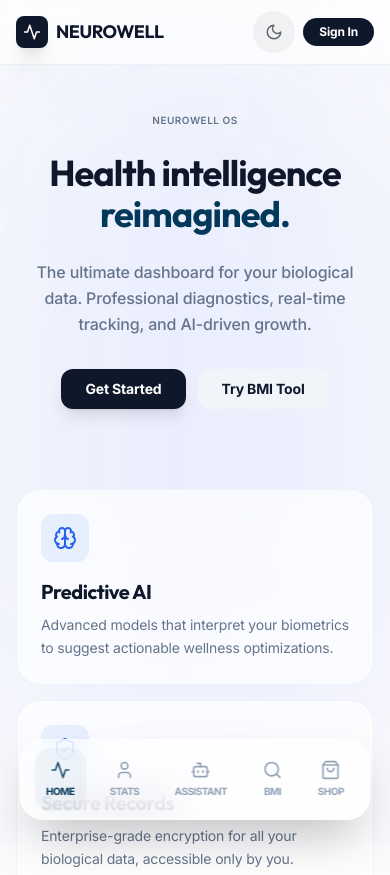
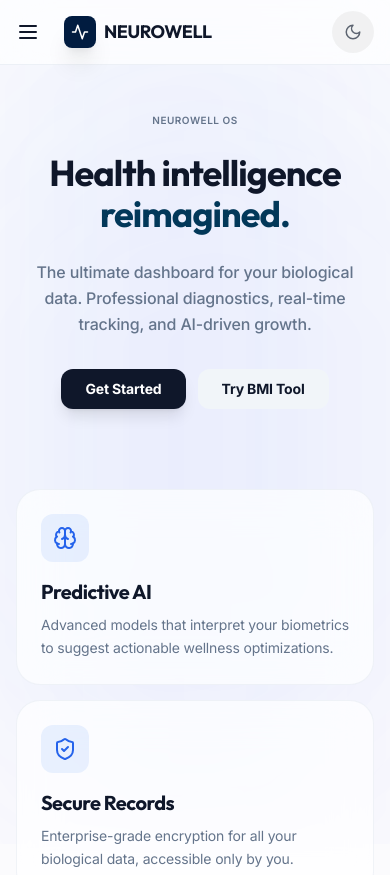
Before and after one commit to 4realjustme/shereef.github.io, a React (Vite) app: page /#/ in a window 390 px wide. Shown: the top 875 px of the page. Built offline with nearby package versions, Linux system fonts and the light colour scheme; what bytez.js would draw is missing.

Commit message:
UX: implement left sidebar for mobile to fix layout clashes with chatbot

```diff
--- a/src/components/layout/RootLayout.tsx
+++ b/src/components/layout/RootLayout.tsx
@@ -1,31 +1,32 @@
 import { Outlet, Link, useLocation } from 'react-router-dom';
 import { ThemeToggle } from '../ui/ThemeToggle';
-import { Activity, Search, User, ShoppingBag, Bot } from 'lucide-react';
+import { Activity, Search, User, ShoppingBag, Bot, Menu, X } from 'lucide-react';
 import { cn } from '../../lib/utils';
 import { AnimatePresence, motion } from 'framer-motion';
 import { useAuth } from '../../features/auth/AuthContext';
 import { useUI } from '../../context/UIContext';
 import { HealthAssistant } from '../../features/chat/HealthAssistant';
 
-const NavLink = ({ to, icon: Icon, label, active }: { to: string; icon: any; label: string; active: boolean }) => (
+const NavLink = ({ to, icon: Icon, label, active, onClick }: { to: string; icon: any; label: string; active: boolean; onClick?: () => void }) => (
     <Link
         to={to}
+        onClick={onClick}
         className={cn(
-            "flex items-center gap-2 px-4 py-2 rounded-full transition-all duration-300",
+            "flex items-center gap-3 px-4 py-3 rounded-2xl transition-all duration-300",
             active
-                ? "bg-primary-900 text-white dark:bg-white dark:text-primary-900 shadow-lg"
+                ? "bg-primary-900 text-white dark:bg-white dark:text-primary-900 shadow-xl"
                 : "text-slate-500 hover:bg-slate-100 dark:hover:bg-white/10"
         )}
     >
-        <Icon size={18} />
-        <span className="text-sm font-medium">{label}</span>
+        <Icon size={20} />
+        <span className="text-base font-semibold">{label}</span>
     </Link>
 );
 
 export const RootLayout = () => {
     const location = useLocation();
     const { user } = useAuth();
-    const { toggleChat, isChatOpen } = useUI();
+    const { toggleChat, isChatOpen, isSidebarOpen, toggleSidebar, setSidebarOpen } = useUI();
 
     const navItems = [
         { to: "/", icon: Activity, label: "Home" },
@@ -43,22 +44,116 @@
                 <div className="absolute bottom-[-10%] right-[-5%] w-[100%] h-[100%] rounded-full bg-indigo-500/5 dark:bg-indigo-600/[0.02] blur-[120px]"></div>
             </div>
 
+            {/* ── MOBILE SIDEBAR (LEFT DRAWER) ── */}
+            <AnimatePresence>
+                {isSidebarOpen && (
+                    <>
+                        {/* Backdrop */}
+                        <motion.div
+                            initial={{ opacity: 0 }}
+                            animate={{ opacity: 1 }}
+                            exit={{ opacity: 0 }}
+                            onClick={() => setSidebarOpen(false)}
+                            className="fixed inset-0 bg-black/60 backdrop-blur-md z-[100] lg:hidden"
+                        />
+
+                        {/* Sidebar Panel */}
+                        <motion.div
+                            initial={{ x: "-100%" }}
+                            animate={{ x: 0 }}
+                            exit={{ x: "-100%" }}
+                            transition={{ type: "spring", stiffness: 300, damping: 30 }}
+                            className="fixed top-0 left-0 bottom-0 w-[280px] bg-white/90 dark:bg-slate-900/95 backdrop-blur-2xl z-[101] lg:hidden flex flex-col p-6 shadow-2xl border-r border-white/20 dark:border-white/5"
+                        >
+                            <div className="flex items-center justify-between mb-10">
+                                <Link to="/" onClick={() => setSidebarOpen(false)} className="flex items-center gap-2">
+                                    <div className="w-10 h-10 rounded-xl bg-primary-900 dark:bg-white flex items-center justify-center text-white dark:text-primary-900 shadow-lg">
+                                        <Activity size={24} />
+                                    </div>
+                                    <span className="text-xl font-bold font-display tracking-tight uppercase">Neurowell</span>
+                                </Link>
+                                <button onClick={() => setSidebarOpen(false)} className="p-2 rounded-full hover:bg-slate-100 dark:hover:bg-white/10 text-slate-400">
+                                    <X size={24} />
+                                </button>
+                            </div>
+
+                            <nav className="flex flex-col gap-2">
+                                {navItems.map((item) => (
+                                    item.isChat ? (
+                                        <button
+                                            key="mobile-chat-trigger"
+                                            onClick={() => { toggleChat(); setSidebarOpen(false); }}
+                                            className={cn(
+                                                "flex items-center gap-3 px-4 py-3 rounded-2xl transition-all duration-300",
+                                                isChatOpen
+                                                    ? "bg-primary-900 text-white dark:bg-white dark:text-primary-900 shadow-xl"
+                                                    : "text-slate-500 hover:bg-slate-100 dark:hover:bg-white/10"
+                                            )}
+                                        >
+                                            <item.icon size={20} />
+                                            <span className="text-base font-semibold">{item.label}</span>
+                                        </button>
+                                    ) : (
+                                        <NavLink
+                                            key={item.to}
+                                            to={item.to}
+                                            icon={item.icon}
+                                            label={item.label}
+                                            active={item.to === '/' ? location.pathname === '/' : location.pathname.startsWith(item.to)}
+                                            onClick={() => setSidebarOpen(false)}
+                                        />
+                                    )
+                                ))}
+                            </nav>
+
+                            <div className="mt-auto pt-6 border-t border-slate-200 dark:border-white/10">
+                                {user ? (
+                                    <Link to="/profile" onClick={() => setSidebarOpen(false)} className="flex items-center gap-3 p-3 rounded-2xl hover:bg-slate-100 dark:hover:bg-white/10 transition-colors">
+                                        <div className="w-10 h-10 rounded-full bg-primary-500 flex items-center justify-center text-white font-bold shadow-md">
+                                            {user.name[0].toUpperCase()}
+                                        </div>
+                                        <div className="flex flex-col">
+                                            <span className="font-bold text-sm">{user.name.split('@')[0]}</span>
+                                            <span className="text-xs text-slate-400">View Profile</span>
+                                        </div>
+                                    </Link>
+                                ) : (
+                                    <Link to="/auth" onClick={() => setSidebarOpen(false)} className="flex items-center justify-center gap-2 w-full py-4 rounded-2xl bg-primary-900 text-white dark:bg-white dark:text-primary-900 font-bold shadow-lg">
+                                        Sign In
+                                    </Link>
+                                )}
+                            </div>
+                        </motion.div>
+                    </>
+                )}
+            </AnimatePresence>
+
             {/* ── HEADER (FUNCTIONAL) ── */}
             <header className="sticky top-0 z-50 w-full border-b border-slate-200/60 dark:border-white/5 backdrop-blur-xl bg-white/70 dark:bg-black/70">
                 <div className="max-w-7xl mx-auto px-4 md:px-6 h-16 md:h-20 flex items-center justify-between">
+                    <div className="flex items-center gap-4">
+                        {/* Mobile Menu Toggle */}
+                        <button
+                            onClick={toggleSidebar}
+                            className="lg:hidden p-2 -ml-2 rounded-full hover:bg-slate-100 dark:hover:bg-white/10 transition-colors"
+                        >
+                            <Menu size={24} />
+                        </button>
+
                         <Link to="/" className="flex items-center gap-2 md:gap-3">
-                        <div className="w-8 h-8 md:w-10 md:h-10 rounded-lg md:rounded-xl bg-slate-900 dark:bg-white flex items-center justify-center text-white dark:text-black shadow-xl">
+                            <div className="w-8 h-8 md:w-10 md:h-10 rounded-lg md:rounded-xl bg-primary-900 dark:bg-white flex items-center justify-center text-white dark:text-primary-900 shadow-xl">
                                 <Activity size={18} className="md:size-[22px]" />
                             </div>
                             <span className="text-lg md:text-xl font-bold font-display tracking-tight uppercase">Neurowell</span>
                         </Link>
+                    </div>
 
                     {/* Desktop Nav */}
                     <nav className="hidden lg:flex items-center gap-1">
                         {navItems.map((item) => (
                             item.isChat ? (
                                 <button
-                                    key="chat-trigger"
+                                    key="desktop-chat-trigger"
                                     onClick={toggleChat}
                                     className={cn(
                                         "flex items-center gap-2 px-4 py-2 rounded-full transition-all duration-300",
@@ -84,24 +179,26 @@
 
                     <div className="flex items-center gap-2 md:gap-4">
                         <ThemeToggle />
+                        <div className="hidden md:block">
                             {user ? (
                                 <Link to="/profile" className="flex items-center gap-2 p-1 md:px-4 md:py-2 rounded-full md:bg-slate-100 dark:md:bg-white/10 hover:bg-slate-200 dark:hover:bg-white/20 transition-colors">
-                                <div className="w-8 h-8 rounded-full bg-blue-500 flex items-center justify-center text-white text-xs md:text-sm font-bold">
+                                    <div className="w-8 h-8 rounded-full bg-primary-500 flex items-center justify-center text-white text-xs md:text-sm font-bold">
                                         {user.name[0].toUpperCase()}
                                     </div>
                                     <span className="hidden md:inline font-medium text-sm">{user.name.split('@')[0]}</span>
                                 </Link>
                             ) : (
-                            <Link to="/auth" className="px-4 py-1.5 md:px-6 md:py-2 rounded-full bg-slate-900 text-white dark:bg-white dark:text-slate-900 text-xs md:text-sm font-bold">
+                                <Link to="/auth" className="px-4 py-1.5 md:px-6 md:py-2 rounded-full bg-primary-900 text-white dark:bg-white dark:text-primary-900 text-xs md:text-sm font-bold shadow-sm">
                                     Sign In
                                 </Link>
                             )}
                         </div>
                     </div>
+                </div>
             </header>
 
             {/* ── MAIN CONTENT ── */}
-            <main className="flex-1 relative z-10 w-full pb-24 md:pb-20">
+            <main className="flex-1 relative z-10 w-full">
                 <AnimatePresence mode="wait">
                     <motion.div
                         key={location.pathname}
@@ -116,45 +213,6 @@
                 </AnimatePresence>
             </main>
 
-            {/* ── MOBILE BOTTOM NAVIGATION ── */}
-            <nav className="lg:hidden fixed bottom-6 left-1/2 -translate-x-1/2 z-[60] w-[90%] max-w-sm">
-                <div className="glass-panel flex items-center justify-around p-2 shadow-2xl border-white/20 dark:border-white/5">
-                    {navItems.map((item) => {
-                        const active = item.isChat ? isChatOpen : (item.to === '/' ? location.pathname === '/' : location.pathname.startsWith(item.to));
-
-                        if (item.isChat) {
-                            return (
-                                <button
-                                    key="mobile-chat"
-                                    onClick={toggleChat}
-                                    className={cn(
-                                        "flex flex-col items-center gap-1 p-3 rounded-2xl transition-all duration-300",
-                                        active ? "text-primary-600 dark:text-primary-400 bg-primary-500/5" : "text-slate-400 hover:text-slate-600"
-                                    )}
-                                >
-                                    <item.icon size={20} className={cn(active && "animate-pulse")} />
-                                    <span className="text-[10px] font-bold uppercase tracking-tighter">{item.label}</span>
-                                </button>
-                            );
-                        }
-
-                        return (
-                            <Link
-                                key={item.to}
-                                to={item.to}
-                                className={cn(
-                                    "flex flex-col items-center gap-1 p-3 rounded-2xl transition-all duration-300",
-                                    active ? "text-primary-600 dark:text-primary-400 bg-primary-500/5" : "text-slate-400 hover:text-slate-600"
-                                )}
-                            >
-                                <item.icon size={20} className={cn(active && "animate-pulse")} />
-                                <span className="text-[10px] font-bold uppercase tracking-tighter">{item.label}</span>
-                            </Link>
-                        );
-                    })}
-                </div>
-            </nav>
-
             {/* ── HEALTH ASSISTANT CHATBOT ── */}
             <HealthAssistant />
         </div>
--- a/src/context/UIContext.tsx
+++ b/src/context/UIContext.tsx
@@ -4,21 +4,30 @@
     isChatOpen: boolean;
     setChatOpen: (open: boolean) => void;
     toggleChat: () => void;
+    isSidebarOpen: boolean;
+    setSidebarOpen: (open: boolean) => void;
+    toggleSidebar: () => void;
 }
 
 const UIContext = createContext<UIContextType | undefined>(undefined);
 
 export const UIProvider = ({ children }: { children: ReactNode }) => {
     const [isChatOpen, setChatOpen] = useState(false);
+    const [isSidebarOpen, setSidebarOpen] = useState(false);
 
     const toggleChat = () => setChatOpen((prev) => !prev);
+    const toggleSidebar = () => setSidebarOpen((prev) => !prev);
 
     return (
-        <UIContext.Provider value={{ isChatOpen, setChatOpen, toggleChat }}>
+        <UIContext.Provider value={{
+            isChatOpen, setChatOpen, toggleChat,
+            isSidebarOpen, setSidebarOpen, toggleSidebar
+        }}>
             {children}
         </UIContext.Provider>
     );
 };
+
 
 export const useUI = () => {
     const context = useContext(UIContext);
```
Lines whose indentation alone changed are shown as unchanged.
